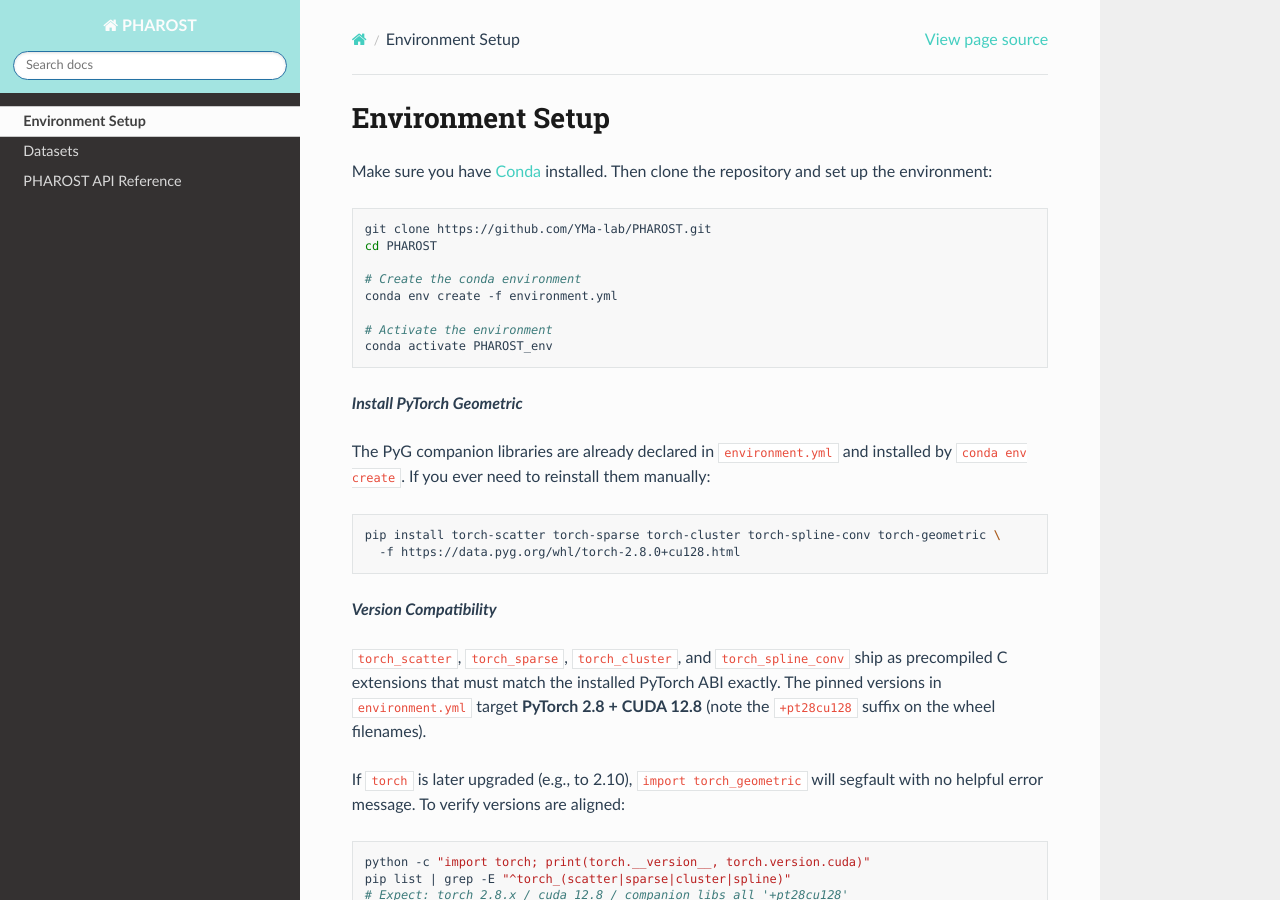
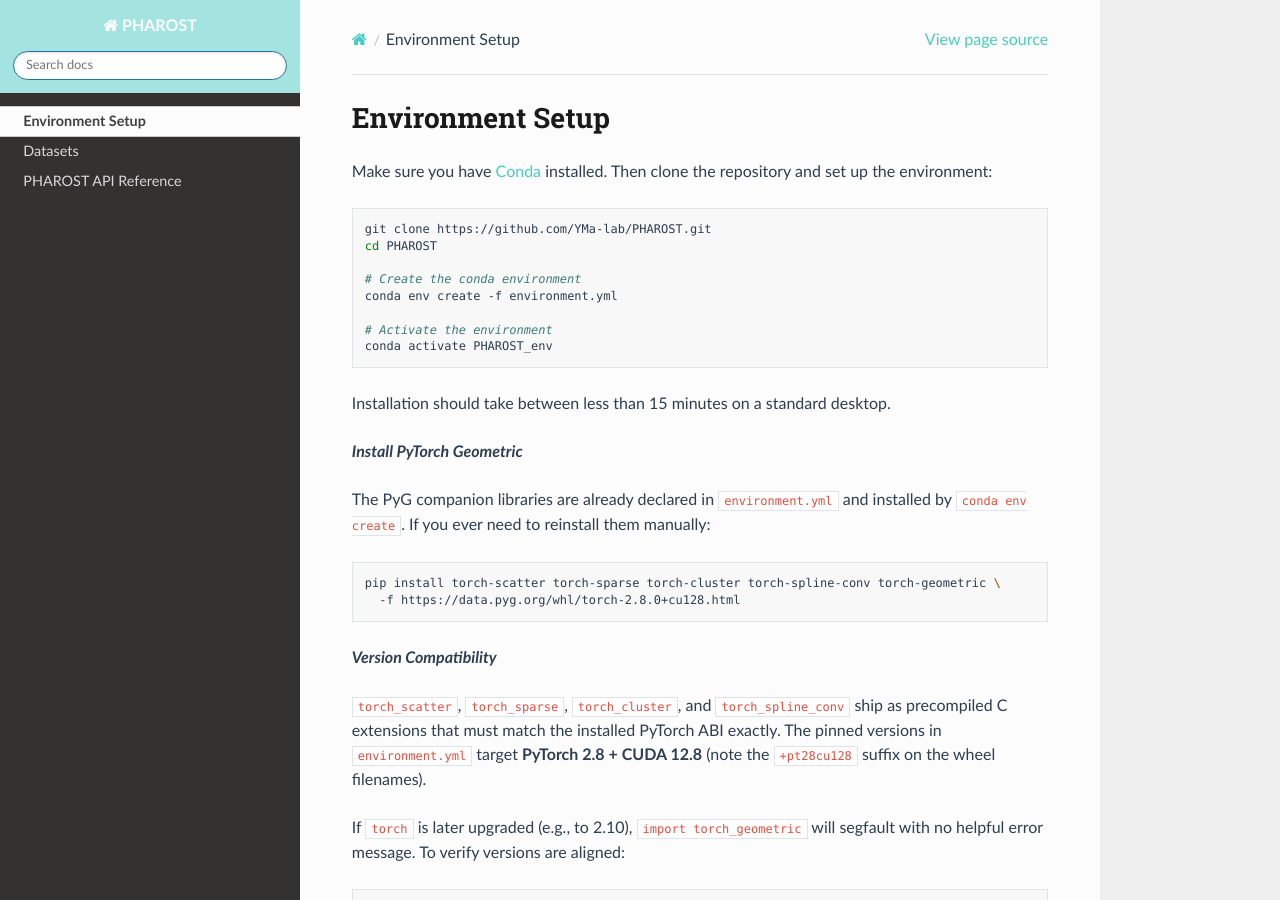
Before and after one commit to YMa-lab/PHAROST_docs, a Sphinx documentation site: the page built from docs/source/installation.md, in a window 1280 px wide and 900 px high. Built offline with Sphinx 7.4.7 and the Read the Docs theme 3.1.0, drawn with Linux system fonts in a browser that asks for light colours; pages that are not in the unit, such as notebooks, are missing from menus.

Commit message:
Update installation.md

````diff
--- a/docs/source/installation.md
+++ b/docs/source/installation.md
@@ -12,6 +12,7 @@ conda env create -f environment.yml
 # Activate the environment
 conda activate PHAROST_env
 ```
+Installation should take between less than 15 minutes on a standard desktop.
 
 ***Install PyTorch Geometric***
 
````
